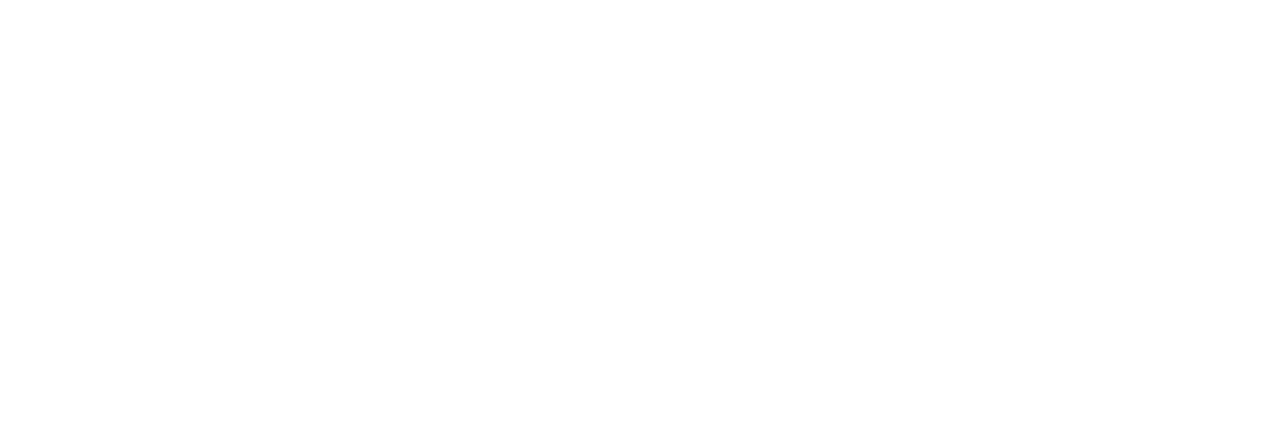
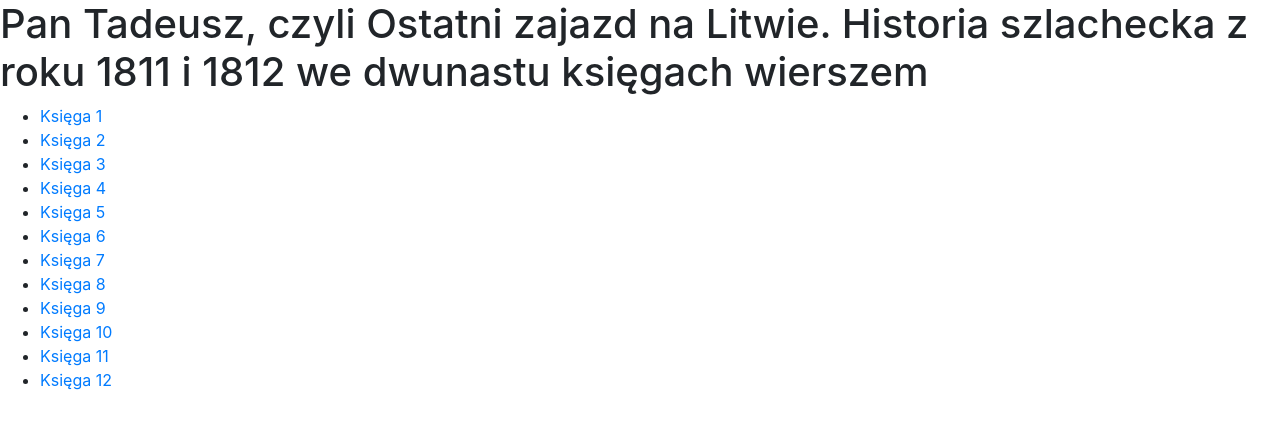
Before and after one commit to szymonkonopek/PanTadeusz, a plain HTML site: page index.html in a window 1280 px wide. Drawn offline with nearby package versions, Linux system fonts and the light colour scheme.

Commit message:
bootstrap

```diff
--- a/index.html
+++ b/index.html
@@ -1,12 +1,36 @@
-<!DOCTYPE html>
+<!doctype html>
 <html lang="en">
-<head>
-  <meta charset="UTF-8">
-  <meta http-equiv="X-UA-Compatible" content="IE=edge">
-  <meta name="viewport" content="width=device-width, initial-scale=1.0">
-  <title>Document</title>
-</head>
-<body>
+  <head>
+    <!-- Required meta tags -->
+    <meta charset="utf-8">
+    <meta name="viewport" content="width=device-width, initial-scale=1, shrink-to-fit=no">
 
-</body>
+    <!-- Bootstrap CSS -->
+    <link rel="stylesheet" href="https://cdn.jsdelivr.net/npm/bootstrap@4.3.1/dist/css/bootstrap.min.css" integrity="sha384-ggOyR0iXCbMQv3Xipma34MD+dH/1fQ784/j6cY/iJTQUOhcWr7x9JvoRxT2MZw1T" crossorigin="anonymous">
+
+    <title>Hello, world!</title>
+  </head>
+  <body>
+    <h1>Pan Tadeusz, czyli Ostatni zajazd na Litwie. Historia szlachecka z roku 1811 i 1812 we dwunastu księgach wierszem</h1>
+    <ul>
+      <li><a href = "./k1.html">Księga 1</a></li>
+      <li><a href = "./k2.html">Księga 2</a></li>
+      <li><a href = "./k3.html">Księga 3</a></li>
+      <li><a href = "./k4.html">Księga 4</a></li>
+      <li><a href = "./k5.html">Księga 5</a></li>
+      <li><a href = "./k6.html">Księga 6</a></li>
+      <li><a href = "./k7.html">Księga 7</a></li>
+      <li><a href = "./k8.html">Księga 8</a></li>
+      <li><a href = "./k9.html">Księga 9</a></li>
+      <li><a href = "./k10.html">Księga 10</a></li>
+      <li><a href = "./k11.html">Księga 11</a></li>
+      <li><a href = "./k12.html">Księga 12</a></li>
+    </ul>
+
+    <!-- Optional JavaScript -->
+    <!-- jQuery first, then Popper.js, then Bootstrap JS -->
+    <script src="https://code.jquery.com/jquery-3.3.1.slim.min.js" integrity="sha384-q8i/X+965DzO0rT7abK41JStQIAqVgRVzpbzo5smXKp4YfRvH+8abtTE1Pi6jizo" crossorigin="anonymous"></script>
+    <script src="https://cdn.jsdelivr.net/npm/popper.js@1.14.7/dist/umd/popper.min.js" integrity="sha384-UO2eT0CpHqdSJQ6hJty5KVphtPhzWj9WO1clHTMGa3JDZwrnQq4sF86dIHNDz0W1" crossorigin="anonymous"></script>
+    <script src="https://cdn.jsdelivr.net/npm/bootstrap@4.3.1/dist/js/bootstrap.min.js" integrity="sha384-JjSmVgyd0p3pXB1rRibZUAYoIIy6OrQ6VrjIEaFf/nJGzIxFDsf4x0xIM+B07jRM" crossorigin="anonymous"></script>
+  </body>
 </html>
```
Also changed, not shown: k1.html (+1 -0 lines), k2.html (+1 -0 lines), k3.html (+1 -0 lines), k4.html (+1 -0 lines).
